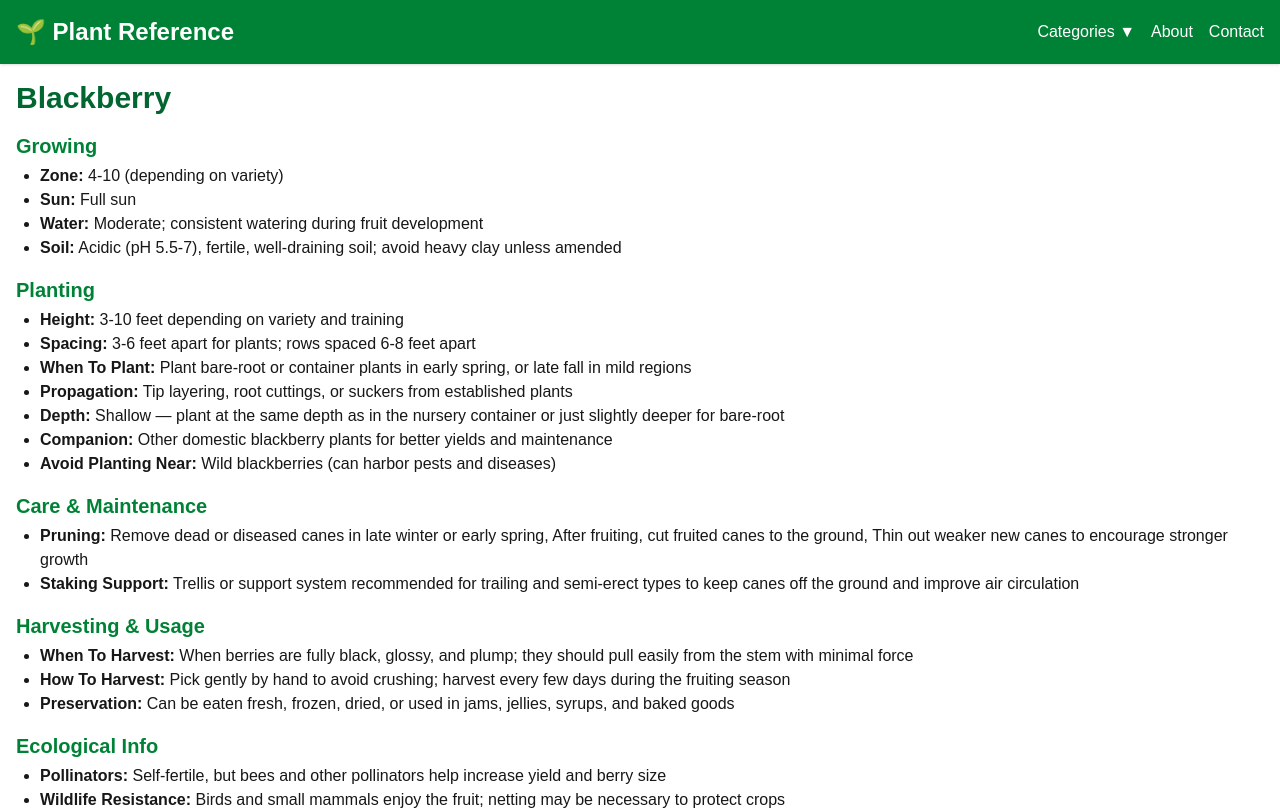
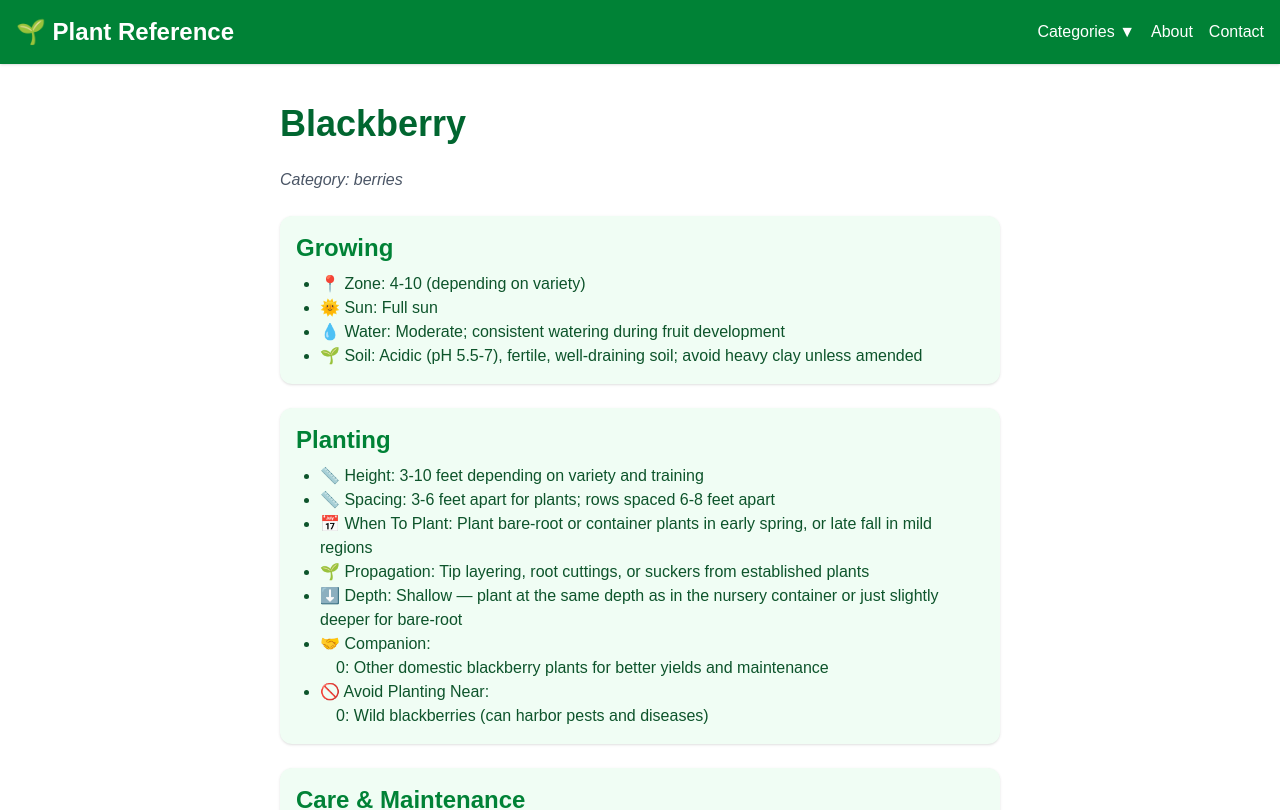
Before and after one commit to matthewrcheng/Plants, a Next.js app in the folder plants/: page /plant/blackberry in a window 1280 px wide. Shown: the top 810 px of the page. Built offline with nearby package versions, Linux system fonts and the light colour scheme.

Commit message:
- fixed custom attributes issue

```diff
--- a/plants/app/plant/[slug]/page.tsx
+++ b/plants/app/plant/[slug]/page.tsx
@@ -1,6 +1,7 @@
 import fs from 'fs';
 import path from 'path';
 import { use } from 'react';
+import React from 'react';
 
 export interface PlantData {
   name: string;
@@ -31,10 +32,11 @@ export interface PlantData {
   harvestingAndUsage?: {
     whenToHarvest?: string;
     howToHarvest?: string;
+    varieties?: any;
     preservation?: string;
     edibleOrToxic?: string;
     culinary?: string;
-    medicinal?: string;
+    medicinal?: object;
     aromatic?: string;
   };
   ecologicalInfo?: {
@@ -53,7 +55,7 @@ export default function PlantPage(props: { params: Params }) {
 
   if (!plant) {
     return (
-      <div className="text-center text-red-600">
+      <div className="text-center text-red-600 p-8">
         <h1 className="text-2xl font-bold">Plant not found</h1>
       </div>
     );
@@ -65,15 +67,26 @@ export default function PlantPage(props: { params: Params }) {
     if (entries.length === 0) return null;
 
     return (
-      <section className="space-y-1">
-        <h2 className="text-xl font-semibold text-green-700">{title}</h2>
-        <ul className="list-disc ml-6">
-          {entries.map(([key, value]) => (
-            <li key={key}>
-              <strong>{formatLabel(key)}:</strong>{' '}
-              {Array.isArray(value) ? value.join(', ') : value}
-            </li>
-          ))}
+      <section className="bg-green-50 rounded-xl shadow p-4 space-y-2">
+        <h2 className="text-2xl font-semibold text-green-700">{title}</h2>
+        <ul className="list-disc ml-6 text-green-900">
+        {entries.map(([key, value]) => (
+          <li key={key}>
+            <span className="font-medium">{getIcon(key)} {formatLabel(key)}:</span>{' '}
+            {typeof value === 'string'
+              ? value
+              : (
+                <ul className="list-circle ml-4">
+                  {Object.entries(value).map(([subKey, subVal]) => (
+                    <li key={subKey}>
+                      <span className="font-medium">{formatLabel(subKey)}:</span> {subVal}
+                    </li>
+                  ))}
+                </ul>
+              )
+            }
+          </li>
+        ))}
         </ul>
       </section>
     );
@@ -84,10 +97,41 @@ export default function PlantPage(props: { params: Params }) {
       .replace(/([A-Z])/g, ' $1')
       .replace(/^./, (s) => s.toUpperCase());
 
+  const getIcon = (key: string): string => {
+    const map: Record<string, string> = {
+      sun: '🌞',
+      water: '💧',
+      soil: '🌱',
+      zone: '📍',
+      spacing: '📏',
+      height: '📏',
+      whenToPlant: '📅',
+      propagation: '🌱',
+      depth: '⬇️',
+      pruning: '✂️',
+      stakingOrSupport: '🪢',
+      overwintering: '❄️',
+      whenToHarvest: '⏰',
+      howToHarvest: '✋',
+      preservation: '🥫',
+      edibleOrToxic: '⚠️',
+      culinary: '🍴',
+      medicinal: '💊',
+      aromatic: '🌸',
+      companion: '🤝',
+      avoidPlantingNear: '🚫',
+      pollinators: '🐝',
+      wildlifeResistance: '🦌',
+      nitrogenFixer: '🌿'
+    };
+    return map[key] || '';
+  };
+
   return (
-    <div className="space-y-4">
-      <h1 className="text-3xl font-bold text-green-800">{plant.name}</h1>
-      {plant.description && <p>{plant.description}</p>}
+    <div className="max-w-3xl mx-auto p-6 space-y-6">
+      <h1 className="text-4xl font-bold text-green-800">{plant.name}</h1>
+      <p className="italic text-gray-600">Category: {plant.category}</p>
+      {plant.description && <p className="text-green-900">{plant.description}</p>}
 
       {renderSection('Growing', plant.growing)}
       {renderSection('Planting', plant.planting)}
```
